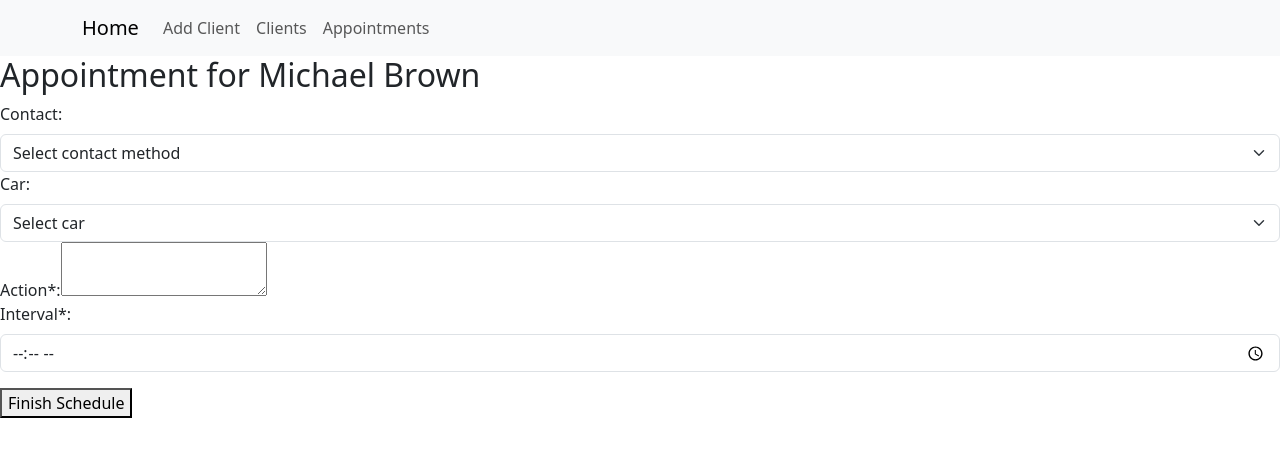
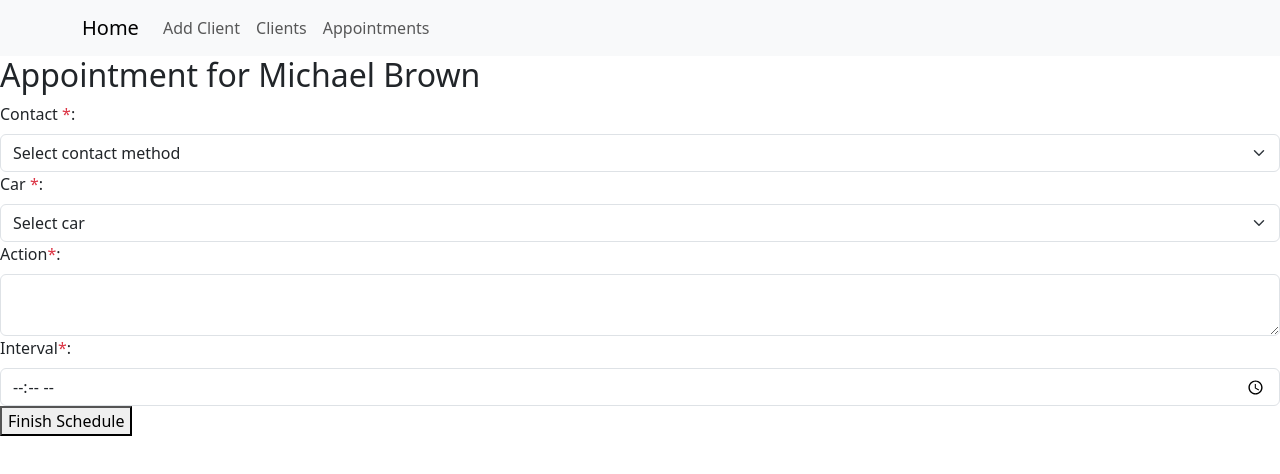
Before and after one commit to stefan-adrian-manea/Project-Info-World-Client, a React (Vite) app: page /appointment-add/1a45 in a window 1280 px wide. Shown: the top 474 px of the page. Built offline with nearby package versions, Linux system fonts and the light colour scheme; data requests are answered from the project's data file.

Commit message:
add style for formComponents

```diff
--- a/src/components/formComponents/InputField.jsx
+++ b/src/components/formComponents/InputField.jsx
@@ -1,9 +1,9 @@
 function InputField({ id, name, label, type, value, onChange, required, ...otherProps }) {
   return (
-    <div className="mb-3">
+    <div>
       <label htmlFor={id} className="form-label">
         {label}
-        {required ? "*" : ""}:
+        {required && <span className="text-danger">*</span>}:
       </label>
       <input
         type={type}
--- a/src/components/formComponents/SelectField.jsx
+++ b/src/components/formComponents/SelectField.jsx
@@ -1,8 +1,17 @@
 function SelectField({ id, name, label, value, options, onChange, required }) {
   return (
     <div className="form-group">
-      <label className="form-label" htmlFor={id}>{label}:</label>
-      <select className="form-select" id={id} name={name} value={value} onChange={onChange} required={required}>
+      <label className="form-label" htmlFor={id}>
+        {label} {required && <span className="text-danger">*</span>}:
+      </label>
+      <select
+        className="form-select"
+        id={id}
+        name={name}
+        value={value}
+        onChange={onChange}
+        required={required}
+      >
         {options.map((option, i) => (
           <option key={option.value} value={option.value}>
             {option.label}
--- a/src/components/formComponents/TextareaField.jsx
+++ b/src/components/formComponents/TextareaField.jsx
@@ -1,11 +1,18 @@
 function TextareaField({ id, name, label, value, onChange, required }) {
   return (
     <div>
-      <label htmlFor={id}>
+      <label htmlFor={id} className="form-label">
         {label}
-        {required ? "*" : ""}:
+        {required && <span className="text-danger">*</span>}:
       </label>
-      <textarea id={id} name={name} value={value} onChange={onChange} required={required} />
+      <textarea
+        id={id}
+        name={name}
+        value={value}
+        onChange={onChange}
+        required={required}
+        className="form-control"
+      />
     </div>
   );
 }
--- a/src/pages/ServiceHistory/ProcessingServiceHistory/ProcessingServiceHistory.jsx
+++ b/src/pages/ServiceHistory/ProcessingServiceHistory/ProcessingServiceHistory.jsx
@@ -15,8 +15,8 @@ function ProcessingServiceHistory() {
 
   const handleForm = async (e) => {
     e.preventDefault();
-    const validRepairDuration =  isValidRepairDuration(processingServiceHistory.repairDuration);
-    if(validRepairDuration.isValid === false){
+    const validRepairDuration = isValidRepairDuration(processingServiceHistory.repairDuration);
+    if (validRepairDuration.isValid === false) {
       window.alert(validRepairDuration.message);
       return;
     }
```
